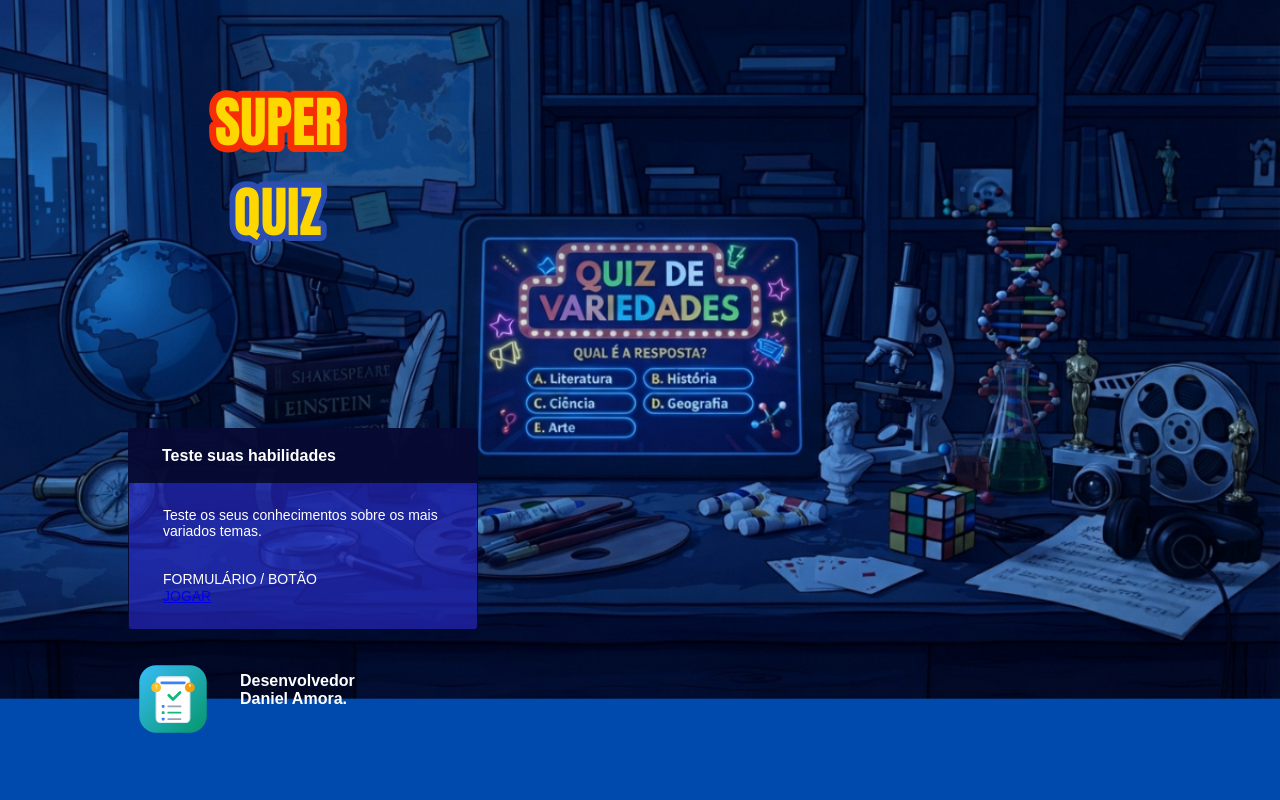
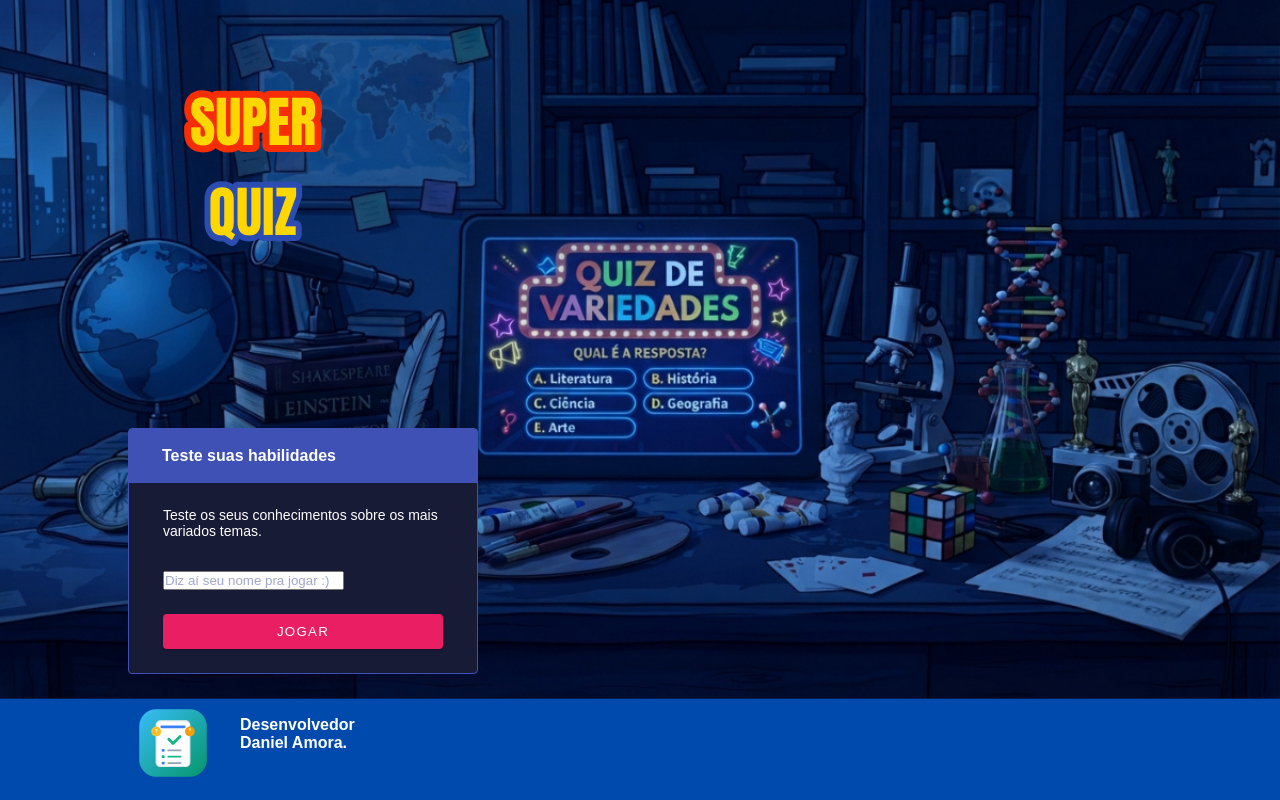
Before and after one commit to daniel-nascimento-amora/Projeto-quiz, a Next.js app: page / in a window 1280 px wide. Built offline with nearby package versions, Linux system fonts and the light colour scheme.

Commit message:
melhorando os estilos

```diff
--- a/app/components/alternative/index.tsx
+++ b/app/components/alternative/index.tsx
@@ -4,6 +4,7 @@ import styles from "./style.module.css";
 interface AlternativeProps {
   label: string;
   order: number;
+
 }
 
 
--- a/app/global.css
+++ b/app/global.css
@@ -1,10 +1,12 @@
 :root {
-  --primary: #030722d7;
-  --bg: #2426b8b8;
+  --primary: #3F51B5;
+  --primary-100: #A0A6CB;
+  --accent: #E91E63;
+  --bg: #171B35;
   --text: #FFFFFF;
 }
 
-/* Reset */
+/* ultimo mesmo */
 
 * {
   padding: 0;
@@ -29,3 +31,34 @@ body {
   background-color: var(--bg);
   color: var(--text);
 }
+
+button {
+background-color: #E91E63;
+text-transform: uppercase;
+letter-spacing: 1.25px;
+transition: opacity .2s;
+width: 100%;
+color: var(--text);
+border: 0;
+cursor: pointer;
+padding: 10px 16px;
+border-radius: 4px;
+box-shadow: 0 0 2px 0 rgba(0,0,0,0.12), 0 2px 2px 0 rgba(0,0,0,0.12);
+}
+button:hover,
+button:focus {
+opacity: 0.7;
+}
+
+input [type="text"]{
+  width: 100%;
+  color: var(--text);
+  padding: 10px 16px;
+  background-color: var(--bg);
+  border-radius: 4px;
+  border: 1px solid var(--primary-100);
+}
+
+::placeholder {
+  color: var(--primary-100);
+}
--- a/app/page.tsx
+++ b/app/page.tsx
@@ -1,49 +1,56 @@
+"use client";
+
 import pageStyles from "./page.module.css";
 import QuizLogo from "./components/quizlogo";
 import { QuizLogoBottom } from "./components/quizlogobottom";
 import { Footer } from "./components/Footer";
 import Card from "./components/Card";
 import Link from "next/link";
-
-
-
-
-
-//quando mudar o svg, mudar de right para center
-
+import { useRouter } from "next/navigation";
 
 export default function Page() {
+  const router = useRouter();
+
   return (
-
-
     <main className={pageStyles.screen} style={{ flex: 1 }}>
       <section className={pageStyles.container}>
         <div
           style={{
             display: "flex",
-    justifyContent: "right",
+            justifyContent: "center", // Alterado para center conforme a tua nota
             marginBottom: "24px"
           }}
         >
           <QuizLogo />
         </div>
 
-
-  <Card
-      headerTitle="Teste suas habilidades"
-  >
+        <Card headerTitle="Teste suas habilidades">
           <p style={{ marginBottom: "32px" }}>
             Teste os seus conhecimentos sobre os mais variados temas.
           </p>
-      <p>
-        FORMULÁRIO / BOTÃO
-      </p>
-      <Link href= "/game">JOGAR</Link>
+
+          <form
+            onSubmit={(event) => {
+              event.preventDefault();
+              const name = "Daniel";
+              router.push(`/game?player=${name}`);
+            }}
+          >
+            <div style={{ marginBottom: "24px" }}>
+              <input
+                placeholder="Diz aí seu nome pra jogar :)"
+                name="playerName"
+              />
+            </div>
+
+            <button>
+              Jogar
+            </button>
+          </form>
         </Card>
-  <Footer/>
+
+        <Footer />
       </section>
     </main>
-
-
   );
 }
--- a/config.json
+++ b/config.json
@@ -5,7 +5,7 @@
   "image": "https://sharpmindlogic.com/wp-content/uploads/2026/09/bgproje.jpg",
   "title": "Qual é a capital da França?",
   "description": "Escolha a resposta correta entre as opções abaixo.",
-  "alternatives": ["Paris", "Londres", "Berlim", "Madrid"],
+  "alternatives": ["Londres", "Paris", "Berlim", "Madrid"],
   "answer": "1"
      },
      {
@@ -13,7 +13,7 @@
   "title": "Qual é a capital do Brasil?",
   "description": "Escolha a resposta correta entre as opções abaixo.",
   "alternatives": ["Brasilia", "Fortaleza", "Rio de Janeiro", "Maceio"],
-  "answer": "2"
+  "answer": "0"
      }
 
   ]
```
Also changed, not shown: app/components/alternative/style.module.css (+19 -2 lines), app/game/page.tsx (+49 -35 lines). Lines whose indentation alone changed are shown as unchanged.
